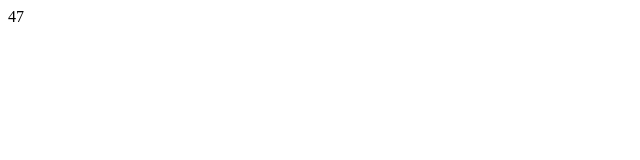
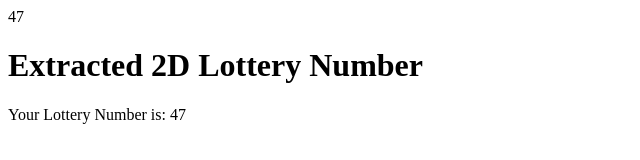
Before and after one commit to asd583/hopemotix-clone, a plain HTML site: page index.html in a window 1280 px wide. Shown: the whole page, without its empty margins (0-640 px from the left). Drawn offline with Linux system fonts and the light colour scheme.

Commit message:
Update index.html

```diff
--- a/index.html
+++ b/index.html
@@ -3,3 +3,43 @@
         <span class="stock-overview-tab">47</span>
     </div>
 </div>
+<!DOCTYPE html>
+<html lang="en">
+<head>
+    <meta charset="UTF-8">
+    <meta name="viewport" content="width=device-width, initial-scale=1.0">
+    <title>Extract 2D Lottery Number</title>
+</head>
+<body>
+
+    <h1>Extracted 2D Lottery Number</h1>
+    <div id="lottery-result">
+        <p>Your Lottery Number is: <span id="displayNumber">Loading...</span></p>
+    </div>
+
+    <script>
+        // Assuming you have the HTML of the website stored in a string variable
+        const websiteHtml = `
+            <div class="lottery">
+                <div class="result">
+                    <span class="lottery-number">47</span>
+                </div>
+            </div>
+        `;
+
+        // Create a DOM parser to parse the HTML string
+        const parser = new DOMParser();
+        const doc = parser.parseFromString(websiteHtml, 'text/html');
+
+        // Use getElementsByClassName to get the elements by class name
+        const lotteryNumbers = doc.getElementsByClassName('lottery-number');
+
+        // Get the first element (or loop through if you need multiple results)
+        const lotteryNumber = lotteryNumbers[0].textContent;
+
+        // Display the lottery number on the page
+        document.getElementById('displayNumber').textContent = lotteryNumber;
+    </script>
+
+</body>
+</html>
```
